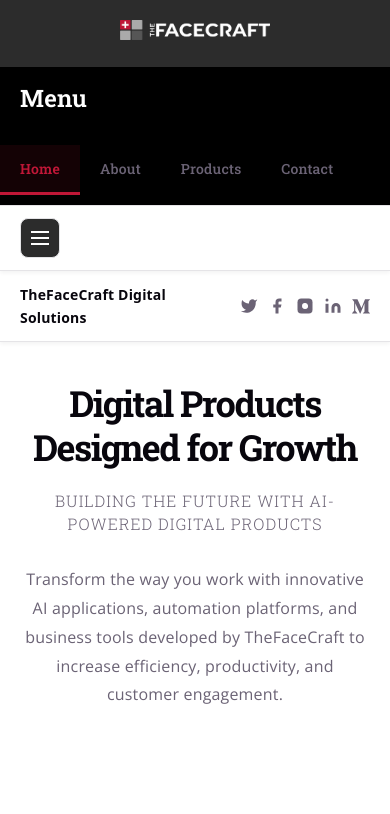
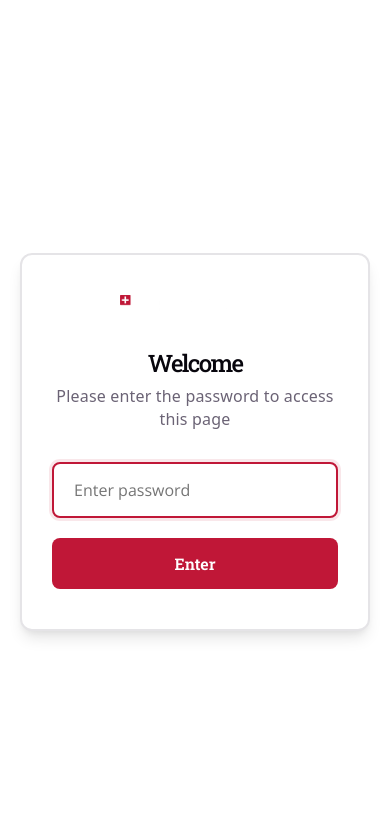
Before and after one commit to creativehandz/TFCproducts, a React (Vite) app: page / in a window 390 px wide. Shown: the top 814 px of the page. Built offline with nearby package versions, Linux system fonts and the light colour scheme.

Commit message:
Add password protection to the application

```diff
--- a/src/App.css
+++ b/src/App.css
@@ -548,3 +548,145 @@
     font-size: 14px;
   }
 }
+
+/* Password Protection Page */
+.password-page {
+  min-height: 100vh;
+  display: flex;
+  align-items: center;
+  justify-content: center;
+  background: var(--bg);
+  padding: 20px;
+}
+
+.password-container {
+  width: 100%;
+  max-width: 450px;
+}
+
+.password-card {
+  background: var(--bg);
+  border: 2px solid var(--border);
+  border-radius: 12px;
+  padding: 50px 40px;
+  box-shadow: var(--shadow);
+  text-align: center;
+}
+
+.password-logo {
+  max-width: 180px;
+  height: auto;
+  margin-bottom: 30px;
+}
+
+.password-card h1 {
+  font-size: 32px;
+  color: var(--text-h);
+  margin: 0 0 10px;
+  font-family: 'Roboto Slab', serif;
+}
+
+.password-card p {
+  color: var(--text);
+  margin-bottom: 30px;
+  font-size: 16px;
+}
+
+.password-card form {
+  display: flex;
+  flex-direction: column;
+  gap: 20px;
+}
+
+.password-input {
+  width: 100%;
+  padding: 15px 20px;
+  font-size: 16px;
+  border: 2px solid var(--border);
+  border-radius: 8px;
+  background: var(--bg);
+  color: var(--text-h);
+  font-family: 'Open Sans', sans-serif;
+  transition: all 0.3s ease;
+  box-sizing: border-box;
+}
+
+.password-input:focus {
+  outline: none;
+  border-color: var(--accent-red);
+  box-shadow: 0 0 0 3px var(--accent-red-bg);
+}
+
+.password-submit {
+  padding: 15px 32px;
+  font-size: 16px;
+  font-weight: 600;
+  color: #fff;
+  background: var(--accent-red);
+  border: none;
+  border-radius: 8px;
+  cursor: pointer;
+  transition: all 0.3s ease;
+  font-family: 'Roboto Slab', serif;
+}
+
+.password-submit:hover {
+  background: #a0152e;
+  transform: translateY(-2px);
+  box-shadow: var(--shadow);
+}
+
+.password-submit:active {
+  transform: translateY(0);
+}
+
+.error-message {
+  color: #dc2626;
+  font-size: 14px;
+  margin: -10px 0 0;
+  text-align: left;
+  padding-left: 5px;
+}
+
+/* Logout Button */
+.logout-btn {
+  background: var(--accent-red);
+  border: none;
+  border-radius: 8px;
+  padding: 10px 20px;
+  color: #fff;
+  font-size: 14px;
+  font-weight: 600;
+  cursor: pointer;
+  transition: all 0.3s ease;
+  margin-left: auto;
+  font-family: 'Roboto Slab', serif;
+}
+
+.logout-btn:hover {
+  background: #a0152e;
+  transform: scale(1.05);
+}
+
+.logout-btn:active {
+  transform: scale(0.95);
+}
+
+@media (max-width: 768px) {
+  .password-card {
+    padding: 40px 30px;
+  }
+
+  .password-logo {
+    max-width: 150px;
+  }
+
+  .password-card h1 {
+    font-size: 24px;
+  }
+
+  .logout-btn {
+    padding: 8px 16px;
+    font-size: 12px;
+  }
+}
--- a/src/App.jsx
+++ b/src/App.jsx
@@ -1,11 +1,72 @@
-import { useState } from 'react'
+import { useState, useEffect } from 'react'
 import './App.css'
 
 function App() {
   const [sidebarCollapsed, setSidebarCollapsed] = useState(false)
+  const [isAuthenticated, setIsAuthenticated] = useState(false)
+  const [password, setPassword] = useState('')
+  const [error, setError] = useState('')
+
+  // Set your password here
+  const CORRECT_PASSWORD = 'tfc2026'
+
+  // Check if user is already authenticated on mount
+  useEffect(() => {
+    const authStatus = localStorage.getItem('isAuthenticated')
+    if (authStatus === 'true') {
+      setIsAuthenticated(true)
+    }
+  }, [])
+
+  const handlePasswordSubmit = (e) => {
+    e.preventDefault()
+    if (password === CORRECT_PASSWORD) {
+      setIsAuthenticated(true)
+      localStorage.setItem('isAuthenticated', 'true')
+      setError('')
+    } else {
+      setError('Incorrect password. Please try again.')
+      setPassword('')
+    }
+  }
+
+  const handleLogout = () => {
+    setIsAuthenticated(false)
+    localStorage.removeItem('isAuthenticated')
+    setPassword('')
+  }
 
   const toggleSidebar = () => {
     setSidebarCollapsed(!sidebarCollapsed)
+  }
+
+  // Show password page if not authenticated
+  if (!isAuthenticated) {
+    return (
+      <div className="password-page">
+        <div className="password-container">
+          <div className="password-card">
+            <img src="/tfc-logo.png" alt="TFC Logo" className="password-logo" />
+            <h1>Welcome</h1>
+            <p>Please enter the password to access this page</p>
+            <form onSubmit={handlePasswordSubmit}>
+              <input
+                type="password"
+                value={password}
+                onChange={(e) => setPassword(e.target.value)}
+                placeholder="Enter password"
+                className="password-input"
+                autoFocus
+              />
+              {error && <p className="error-message">{error}</p>}
+              <button type="submit" className="password-submit">
+                Enter
+              </button>
+            </form>
+          </div>
+        </div>
+      </div>
+    )
   }
 
   return (
@@ -39,6 +100,9 @@ function App() {
                 <line x1="3" y1="6" x2="21" y2="6"></line>
                 <line x1="3" y1="18" x2="21" y2="18"></line>
               </svg>
+            </button>
+            <button className="logout-btn" onClick={handleLogout} aria-label="Logout">
+              Logout
             </button>
           </div>
 
```
